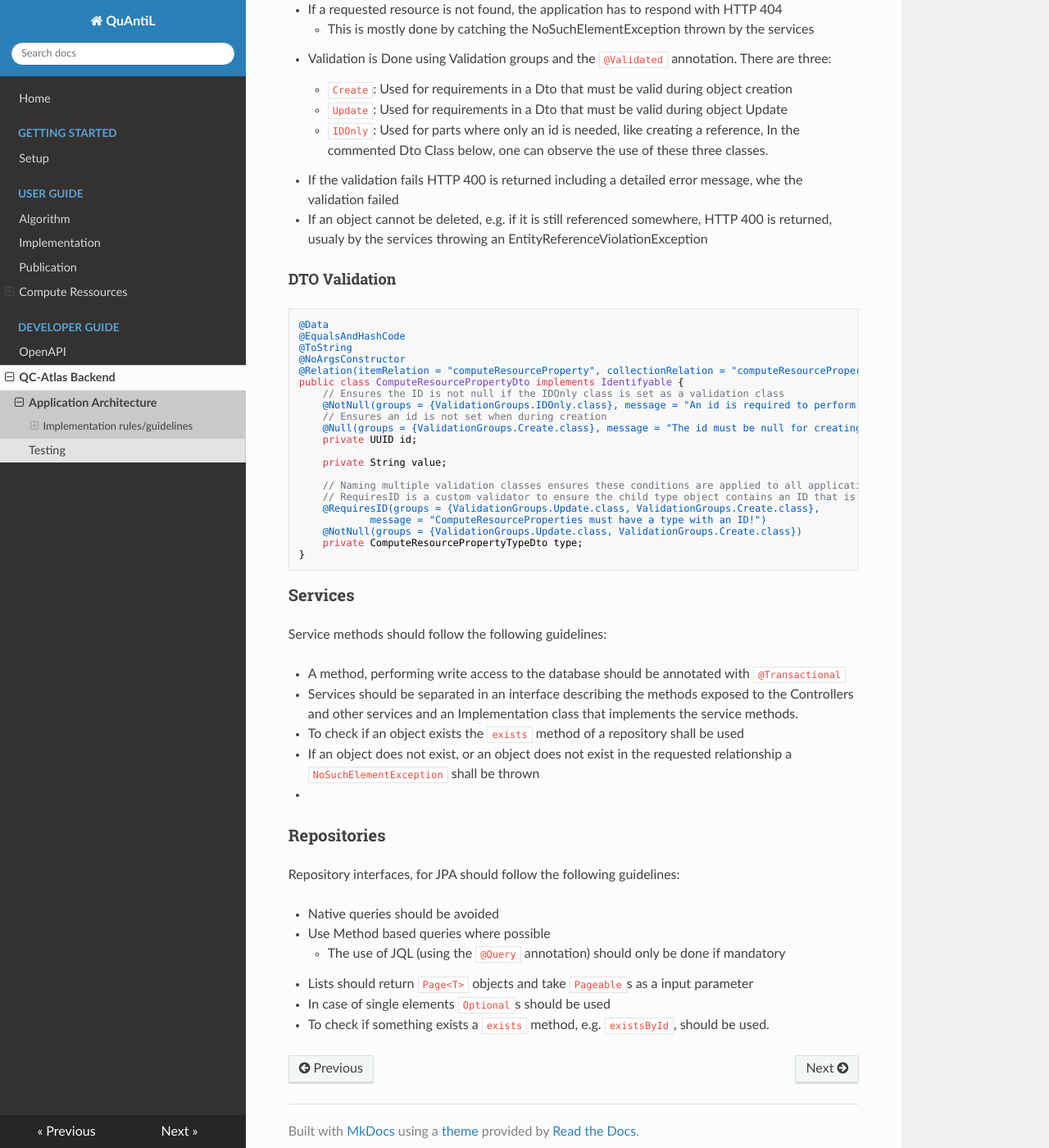
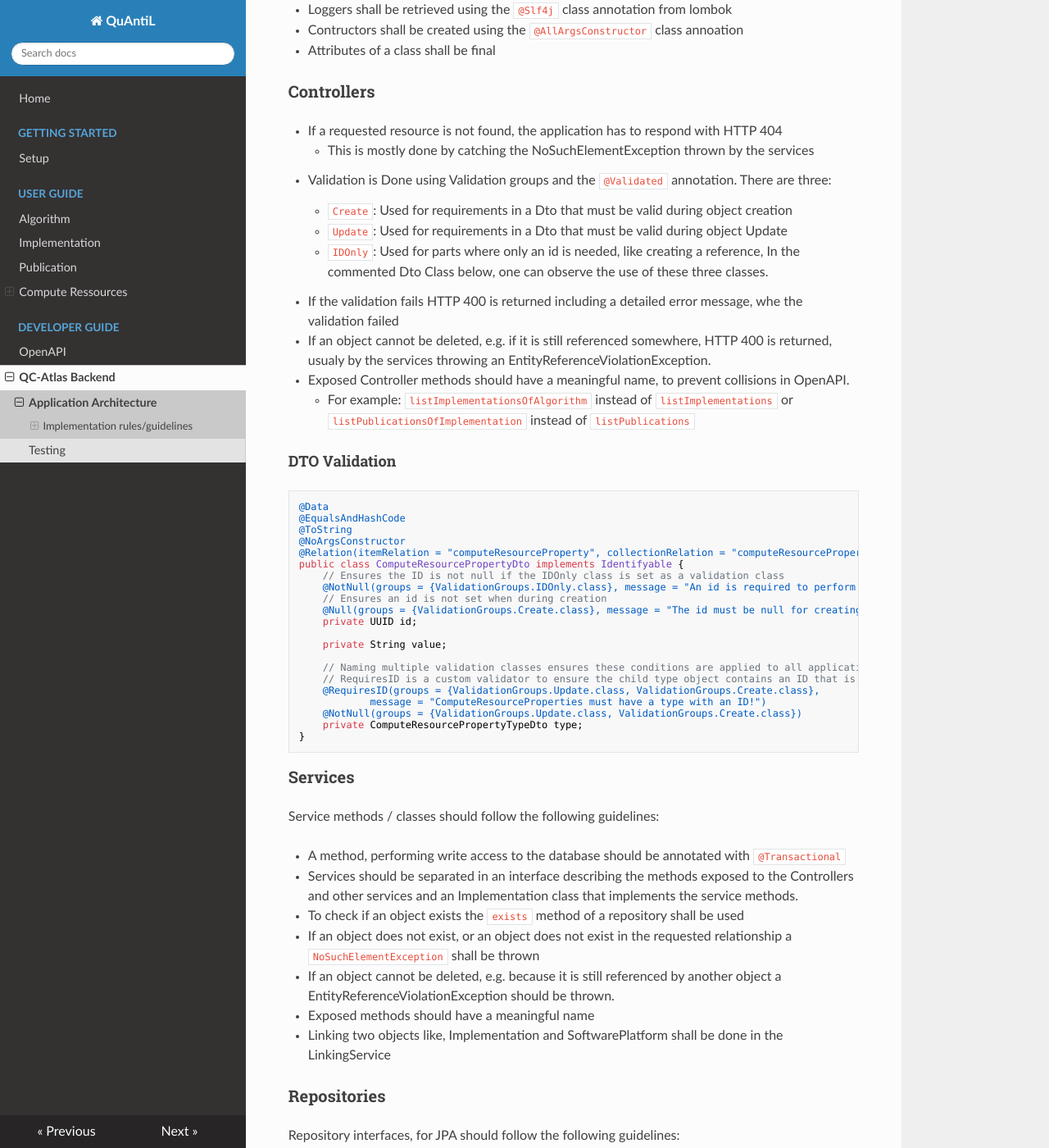
Before and after one commit to UST-QuAntiL/quantil-docs, an MkDocs documentation site: the page built from docs/developer-guide/qc-atlas/application-architecture.md, in a window 1280 px wide and 1400 px high, scrolled down 338 px. Shown: the whole window at 82% size. Built offline with MkDocs 1.6.1, drawn with Linux system fonts in a browser that asks for light colours; nearby versions of some CDN libraries; some of the changed text lies outside the part shown.

Commit message:
More arch docs

```diff
--- a/docs/developer-guide/qc-atlas/application-architecture.md
+++ b/docs/developer-guide/qc-atlas/application-architecture.md
@@ -4,6 +4,13 @@
 
 The operations we have implemented in the three layers follow the following basic rules.
 Some of the criterea listed below are used to build tests, e.g. throwing an Exception if an object is not found.
+
+### General
+
+- Loggers shall be retrieved using the `@Slf4j` class annotation from lombok
+- Contructors shall be created using the `@AllArgsConstructor` class annoation
+- Attributes of a class shall be final
+
 
 ### Controllers
 
@@ -14,7 +21,10 @@ Some of the criterea listed below are used to build tests, e.g. throwing an Exce
     - `Update`: Used for requirements in a Dto that must be valid during object Update
     - `IDOnly`: Used for parts where only an id is needed, like creating a reference, In the commented Dto Class below, one can observe the use of these three classes.
 - If the validation fails HTTP 400 is returned including a detailed error message, whe the validation failed
-- If an object cannot be deleted, e.g. if it is still referenced somewhere, HTTP 400 is returned, usualy by the services throwing an EntityReferenceViolationException
+- If an object cannot be deleted, e.g. if it is still referenced somewhere, HTTP 400 is returned, usualy by the services throwing an EntityReferenceViolationException.
+- Exposed Controller methods should have a meaningful name, to prevent collisions in OpenAPI.
+    - For example: `listImplementationsOfAlgorithm` instead of `listImplementations` or `listPublicationsOfImplementation` instead of `listPublications`
+
 
 #### DTO Validation
 
@@ -44,13 +54,16 @@ public class ComputeResourcePropertyDto implements Identifyable {
 
 ### Services
 
-Service methods should follow the following guidelines:
+Service methods / classes should follow the following guidelines:
 
 - A method, performing write access to the database should be annotated with `@Transactional`
 - Services should be separated in an interface describing the methods exposed to the Controllers and other services and an Implementation class that implements the service methods.
 - To check if an object exists the `exists` method of a repository shall be used
 - If an object does not exist, or an object does not exist in the requested relationship a `NoSuchElementException` shall be thrown
--
+- If an object cannot be deleted, e.g. because it is still referenced by another object a EntityReferenceViolationException should be thrown.
+- Exposed methods should have a meaningful name
+- Linking two objects like, Implementation and SoftwarePlatform shall be done in the LinkingService
+
 
 ### Repositories
 
@@ -62,3 +75,8 @@ Repository interfaces, for JPA should follow the following guidelines:
 - Lists should return `Page<T>` objects and take `Pageable`s as a input parameter
 - In case of single elements `Optional`s should be used
 - To check if something exists a `exists` method, e.g. `existsById`, should be used.
+
+### Database Model Classes
+
+- Sets shall be used as lists where possible to elliminate potential double references
+- Lombok shall be used to generate Constructors
```
